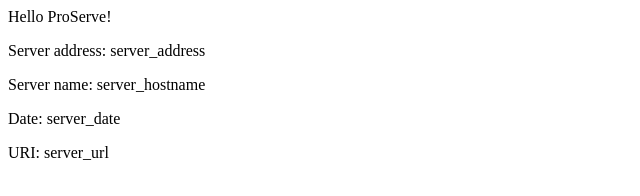
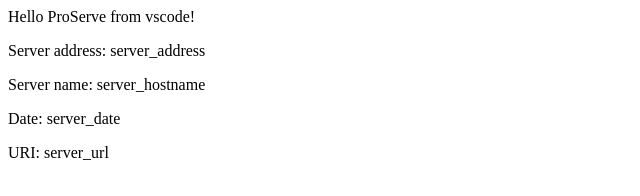
Before and after one commit to mailjunze/eks-gitops-sampleapp, a plain HTML site: page src/index.html in a window 1280 px wide. Shown: the full height of the page, 0-640 px from the left. Drawn offline with Linux system fonts and the light colour scheme.

Commit message:
updating from vs-code

```diff
--- a/src/index.html
+++ b/src/index.html
@@ -2,7 +2,7 @@
 <title>Hello Junze</title>
 </head>
 <div class="info">
-<h>Hello ProServe!</h>
+<h>Hello ProServe from vscode!</h>
 <p><span>Server&nbsp;address:</span> <span>server_address</span></p>
 <p><span>Server&nbsp;name:</span> <span>server_hostname</span></p>
 <p class="smaller"><span>Date:</span> <span>server_date</span></p>
```
